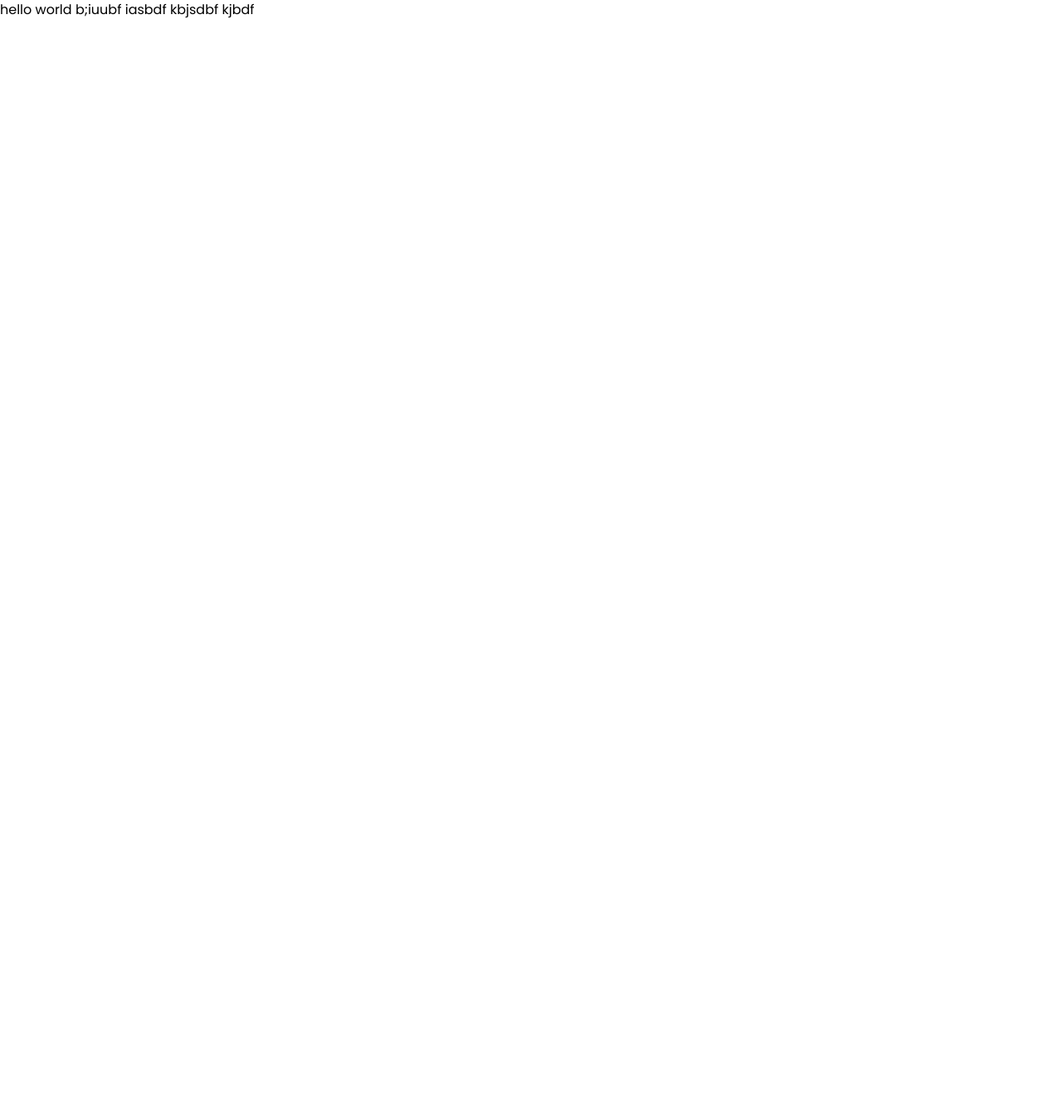
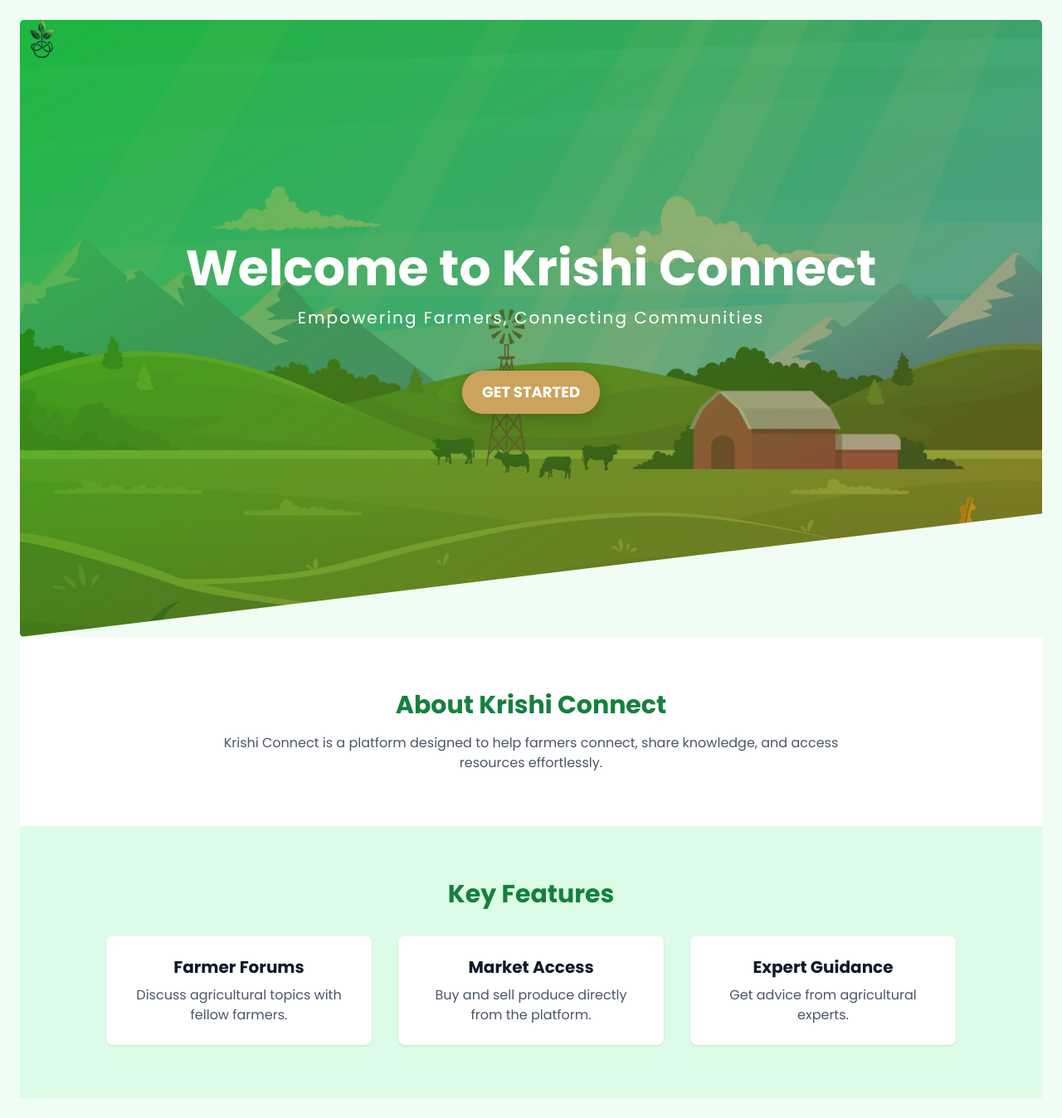
Before and after one commit to kaushal-Prakash/krishi-connect, a Next.js app in the folder frontend/: page / in a window 1280 px wide. Shown: the whole page at 83% size. Before the commit the page ends 800 px from the top, so only its background shows below. Built offline with nearby package versions, Linux system fonts and the light colour scheme.

Commit message:
hero section frontend done

```diff
--- a/frontend/src/app/layout.tsx
+++ b/frontend/src/app/layout.tsx
@@ -31,7 +31,7 @@ export default function RootLayout({
   return (
     <html lang="en">
       <body
-        className={`${poppins.className} ${lato.className} antialiased`}
+        className={`${poppins.className} ${lato.className} antialiased p-3 md:p-6 bg-green-50`}
       >
         {children}
       </body>
--- a/frontend/src/app/page.tsx
+++ b/frontend/src/app/page.tsx
@@ -1,8 +1,46 @@
+import Image from "next/image";
+import "./style.css";
 
-export default function Home() {
+export default function home() {
   return (
-    <div>
-      hello world b;iuubf iasbdf kbjsdbf kjbdf
+    <div className="bg-green-50 text-gray-900 min-h-screen relative">
+      {/* Hero Section */}
+      <div className="logo z-10">
+        <Image src="/logo.png" alt="logo" height={80} width={80} />
+      </div>
+      <section className="hero-section h-screen flex flex-col items-center justify-center text-center">
+        <h1 className="hero-text-main text-4xl md:text-6xl font-bold text-white">Welcome to Krishi Connect</h1>
+        <p className="hero-text-sub mt-4 text-lg md:text-xl text-white font-poppins tracking-widest">Empowering Farmers, Connecting Communities</p>
+        <button className="hero-btn mt-6 px-6 py-3 bg-custom-warm text-white text-lg transition-all duration-300">Get Started</button>
+      </section>
+
+      {/* About Section */}
+      <section className="py-16 px-6 bg-white text-center">
+        <h2 className="text-3xl font-bold text-green-700">About Krishi Connect</h2>
+        <p className="mt-4 text-gray-600 max-w-3xl mx-auto">
+          Krishi Connect is a platform designed to help farmers connect, share knowledge, and access resources effortlessly.
+        </p>
+      </section>
+
+      {/* Features Section */}
+      <section className="py-16 px-6 text-center bg-green-100">
+        <h2 className="text-3xl font-bold text-green-700">Key Features</h2>
+        <div className="grid grid-cols-1 md:grid-cols-3 gap-8 mt-8 max-w-5xl mx-auto">
+          <div className="p-6 bg-white rounded-lg shadow">
+            <h3 className="text-xl font-semibold">Farmer Forums</h3>
+            <p className="text-gray-600 mt-2">Discuss agricultural topics with fellow farmers.</p>
+          </div>
+          <div className="p-6 bg-white rounded-lg shadow">
+            <h3 className="text-xl font-semibold">Market Access</h3>
+            <p className="text-gray-600 mt-2">Buy and sell produce directly from the platform.</p>
+          </div>
+          <div className="p-6 bg-white rounded-lg shadow">
+            <h3 className="text-xl font-semibold">Expert Guidance</h3>
+            <p className="text-gray-600 mt-2">Get advice from agricultural experts.</p>
+          </div>
+        </div>
+      </section>
+
     </div>
   );
 }
--- /dev/null
+++ b/frontend/src/app/style.css
@@ -0,0 +1,112 @@
+.logo {
+  position: absolute;
+  left: 10px;
+  top: 10px;
+}
+
+.hero-section {
+  background-image: linear-gradient(
+      to right bottom,
+      rgba(27, 176, 27, 0.83),
+      rgba(165, 42, 42, 0.436)
+    ),
+    url("/hero/landing.jpg");
+  background-position: top center;
+  background-size: cover;
+  max-height: 93vh;
+  border-radius: 5px;
+  clip-path: polygon(0 0, 100% 0, 100% 80%, 0 100%);
+}
+
+.hero-btn {
+  margin-top: 50px;
+  border-radius: 100px;
+  padding: 12px 24px;
+  text-transform: uppercase;
+  transition: all 0.2s;
+  font-weight: bold;
+  box-shadow: 0 5px 20px rgba(0, 0, 0, 0.2);
+  animation: toUp 1s ease-out;
+  position: relative;
+}
+
+.hero-btn:hover {
+  transform: translateY(-3px);
+  box-shadow: 0 10px 20px rgba(0, 0, 0, 0.2);
+}
+
+.hero-btn:active {
+  transform: translateY(-1px);
+  box-shadow: 0 5px 20px rgba(0, 0, 0, 0.2);
+}
+
+.hero-btn::after {
+  content: "";
+  display: inline-block;
+  height: 100%;
+  width: 100%;
+  border-radius: 100px;
+  position: absolute;
+  top: 0;
+  left: 0;
+  z-index: -1;
+  transition: all 0.4s;
+}
+
+.hero-btn::after {
+  @apply bg-custom-warm;
+}
+
+.hero-btn:hover::after {
+  transform: scale(1.4, 1.6);
+  opacity: 0;
+}
+
+@keyframes toRight {
+  0% {
+    opacity: 0;
+    transform: translateX(-100px);
+  }
+  80% {
+    opacity: 1;
+    transform: translateX(10px);
+  }
+  90% {
+    opacity: 1;
+    transform: translateX(0);
+  }
+}
+
+@keyframes toLeft {
+  0% {
+    opacity: 0;
+    transform: translateX(100px);
+  }
+  80% {
+    opacity: 1;
+    transform: translateX(-10px);
+  }
+  90% {
+    opacity: 1;
+    transform: translateX(0);
+  }
+}
+
+@keyframes toUp {
+  0% {
+    opacity: 0;
+    transform: translateY(50px);
+  }
+  90% {
+    opacity: 1;
+    transform: translateY(0);
+  }
+}
+
+.hero-text-main {
+  animation: toRight 1s ease-out;
+}
+
+.hero-text-sub {
+  animation: toLeft 1s ease-out;
+}
--- a/frontend/tailwind.config.ts
+++ b/frontend/tailwind.config.ts
@@ -1,5 +1,6 @@
 import { type Config } from "tailwindcss";
 import { fontFamily } from "tailwindcss/defaultTheme";
+import daisyui from "daisyui";
 
 export default {
   content: [
@@ -13,7 +14,15 @@ export default {
         lato: ["Lato", ...fontFamily.sans],
         poppins: ["Poppins", ...fontFamily.sans],
       },
+      colors: {
+        "custom-grey": "#B6CBBD",
+        "custom-brown": "#754E1A",
+        "custom-warm": "#CBA35C",
+        "custom-cream": "#F8E1B7"
+      }
     },
   },
-  plugins: [],
+  plugins: [
+    daisyui,
+  ],
 } satisfies Config;
```
Also changed, not shown: frontend/public/hero/landing.jpg (added).
